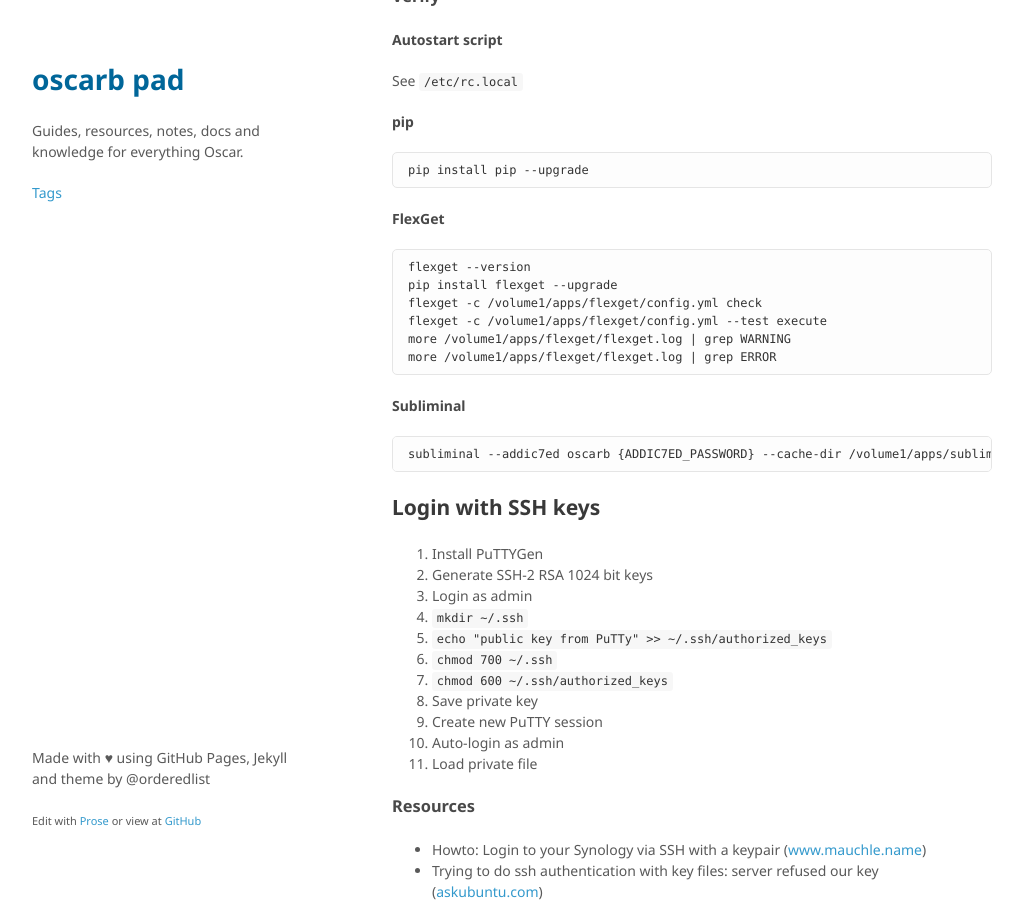
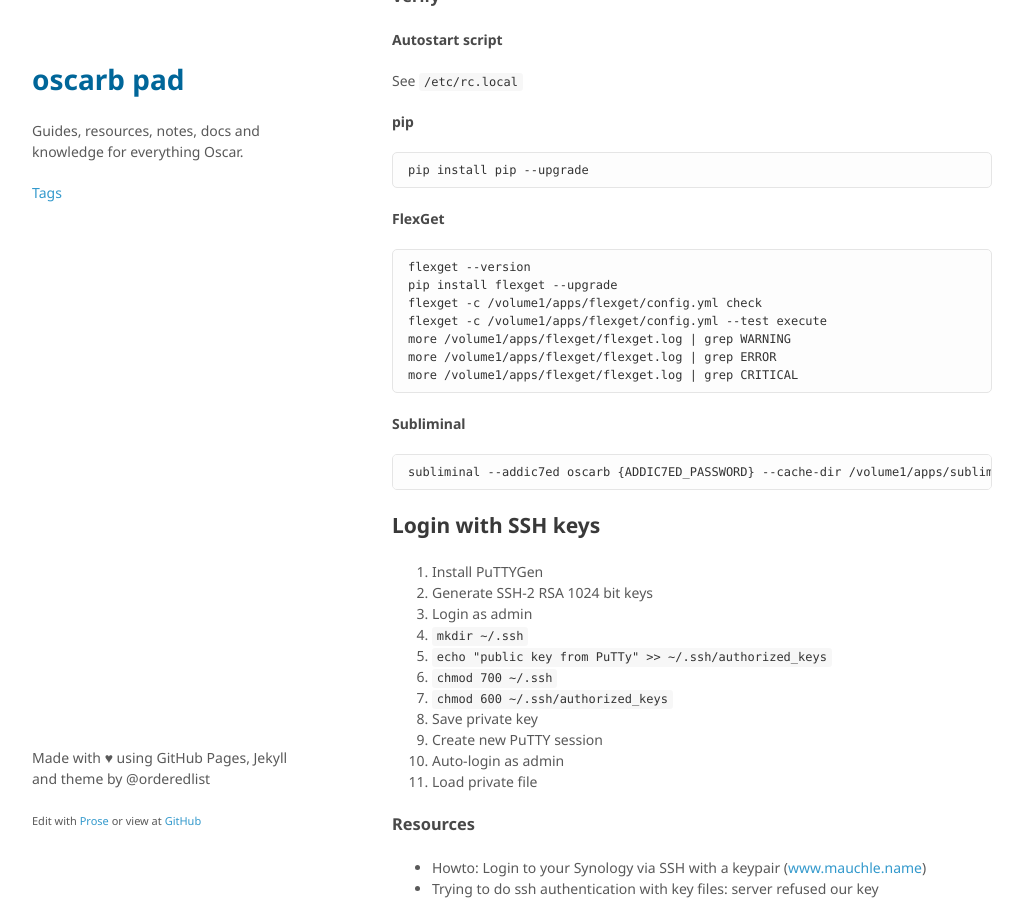
Before and after one commit to oscarb/pad, a Jekyll site: the page built from _docs/ds713.md, in a window 1280 px wide and 900 px high, scrolled down 2037 px. Shown: the whole window, without its empty margins (128-1151 px from the left). Built offline with Jekyll 4.4.1, drawn with Linux system fonts in a browser that asks for light colours; some web fonts are replaced.

Commit message:
Updated ds713.md

```diff
--- a/_docs/ds713.md
+++ b/_docs/ds713.md
@@ -91,6 +91,8 @@ See `/etc/rc.local`
     flexget -c /volume1/apps/flexget/config.yml --test execute
     more /volume1/apps/flexget/flexget.log | grep WARNING
     more /volume1/apps/flexget/flexget.log | grep ERROR
+    more /volume1/apps/flexget/flexget.log | grep CRITICAL
+
 
 #### Subliminal
 
```
